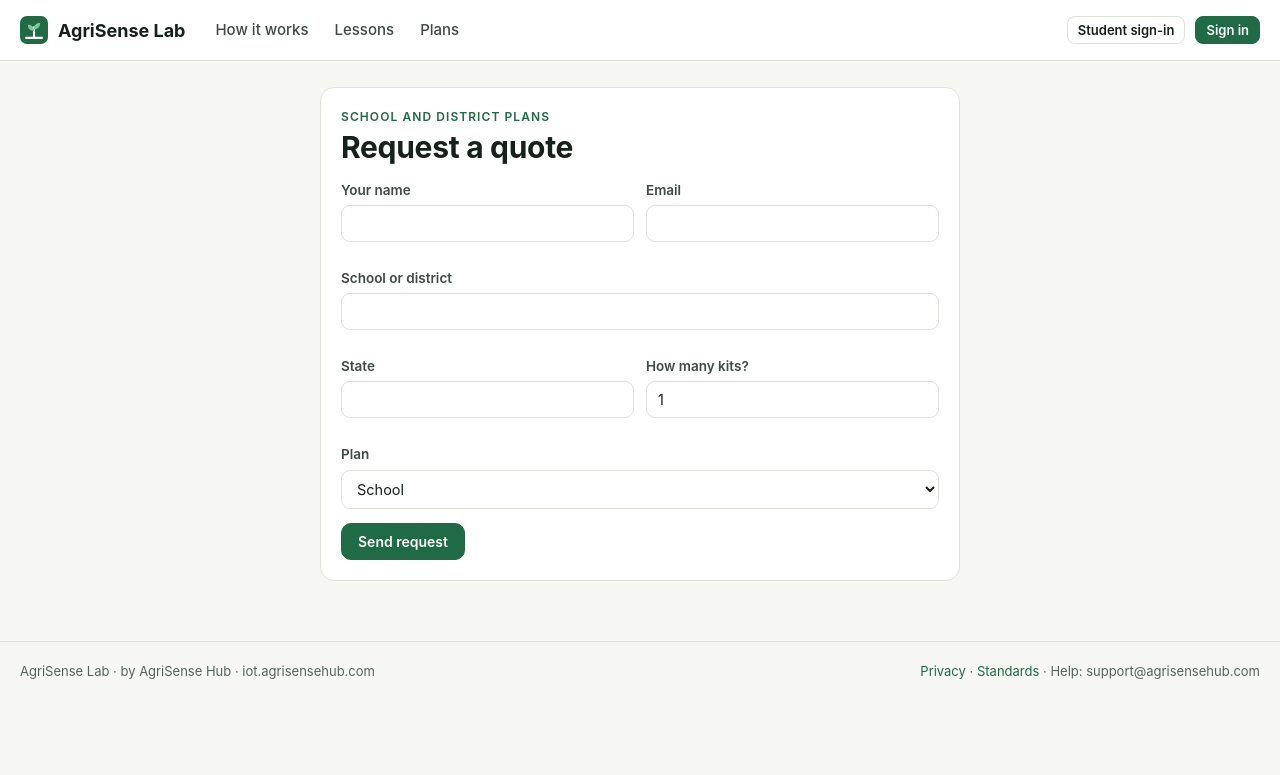
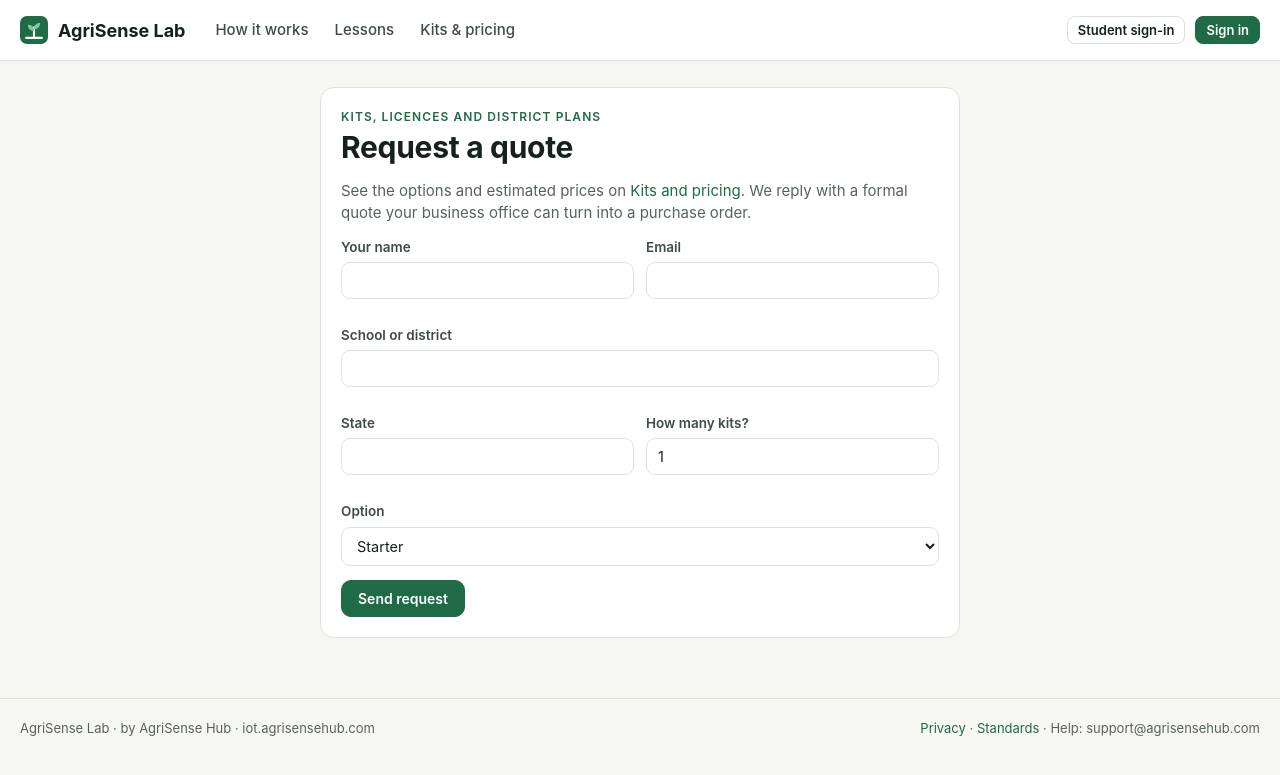
Before and after one commit to foguche-sys/Agrisense-Lab, a Flask app: page /quote in a window 1280 px wide. Shown: the top 775 px of the page. Run offline with Flask 3, Linux system fonts and the light colour scheme; data that the repository does not hold is empty; some libraries are stand-ins or nearby versions.

Commit message:
Kits and pricing page; website plans match the new options
/kits shows Starter, Field add-on, Starter + Field and Virtual with estimated prices,
what the school provides, how to buy (quote, PO, invoice), a demo video, pictures and FAQ.
No card checkout for kits. Quote form offers the kit options. Plans: Virtual and School
licence at $300 a year; seed_catalog keeps plan prices current in existing databases.

Co-Authored-By: Claude Opus 5.5 <noreply@anthropic.com>
Claude-Session: https://claude.ai/code/session_01KTS5oJzAQnHpqmbrZXhuqj

```diff
--- a/agrisense/routes/public.py
+++ b/agrisense/routes/public.py
@@ -4,6 +4,7 @@ from flask import Blueprint, g, redirect, render_template, request, session, url
 from .. import auth
 from ..db import jdump, new_id, now
 from ..rbac import home_for
+from ..services import kits as K
 from ..services import privacy as PRIV
 from .util import db, err, ok
 
@@ -15,6 +16,12 @@ def landing():
     plans = db().q("SELECT * FROM plans ORDER BY COALESCE(price_cents, 99999999)")
     lessons = db().q("SELECT * FROM lessons ORDER BY code")
     return render_template("public/landing.html", plans=plans, lessons=lessons)
+
+
+@bp.route("/kits")
+def kits():
+    """Kits and pricing: the options, what the school provides, how to buy (quote -> PO -> invoice), FAQ."""
+    return render_template("public/kits.html", K=K, video="Video3_Power_Up_Safety_Checks")
 
 
 @bp.route("/home")
@@ -29,16 +36,16 @@ def quote():
         f = request.form
         if not f.get("email") or "@" not in f.get("email", ""):
             err("Enter an email so we can send the quote.")
-            return render_template("public/quote.html", form=f)
+            return render_template("public/quote.html", form=f, quote_choices=K.QUOTE_CHOICES)
         try:
             kits = max(1, int(f.get("kits") or 1))
         except ValueError:
             kits = 1
         db().insert("leads", id=new_id("ld"), name=f.get("name", "")[:120], email=f["email"][:200].lower(),
-                    school=f.get("school", "")[:200], state=f.get("state", "")[:40], plan=f.get("plan", "school"),
+                    school=f.get("school", "")[:200], state=f.get("state", "")[:40], plan=f.get("plan") if f.get("plan") in K.QUOTE_CODES else "starter",
                     kits=kits, created_at=now())
-        return render_template("public/quote.html", sent=True, form={})
-    return render_template("public/quote.html", form={"plan": request.args.get("plan", "school")})
+        return render_template("public/quote.html", sent=True, form={}, quote_choices=K.QUOTE_CHOICES)
+    return render_template("public/quote.html", form={"plan": request.args.get("plan", "starter")}, quote_choices=K.QUOTE_CHOICES)
 
 
 PILOT_ROLES = ["Agriculture teacher", "Science teacher", "Computer science teacher", "CTE director", "School or district leader", "Other"]
--- /dev/null
+++ b/agrisense/services/kits.py
@@ -0,0 +1,60 @@
+"""What schools can buy: the kit options shown on /kits and offered on the quote form (Nov 2026).
+
+Hardware prices are ESTIMATES from the parts list's "Price tiers" sheet (2.2 x cost). Change them here when supplier
+quotes are in; the page and the quote form read them from this file. Prices are whole US dollars.
+"""
+
+ESTIMATED = True                      # shows "Estimated" beside prices until real quotes are in
+PILOT_TERM = "fall 2027"
+LICENCE_PER_KIT = 300                 # website licence, $ per kit (or per Virtual school) per year
+PER_STUDENT_STARTER = 13              # Starter + licence, 3 sections x 24 students, kit lasts 5 years
+
+KITS = [
+    {"code": "starter", "name": "Starter", "price": 3149, "unit": "one-time, per kit", "image": "img/kits/starter_trainer.jpg",
+     "tag": "The complete classroom lab",
+     "summary": "Everything students need to wire, measure, water and decide at one bench.",
+     "includes": ["Trainer board: power, controller, coding panel, relays (pump, fan, motor, grow light) and knobs",
+                  "UNO R4 WiFi student controller, screwed beside the controller (codes from a Chromebook)",
+                  "Water station: pump, pressure sensor, float switch, test cups",
+                  "Build deck: students assemble their own sensor node (node E)",
+                  "Plug-in sensor pods, banana leads, 12 V adapter",
+                  "Hard carry case with foam", f"Website licence: ${LICENCE_PER_KIT} a year"],
+     "best_for": "Agriculture, science and CTE classrooms starting hands-on precision agriculture."},
+    {"code": "field", "name": "Field add-on", "price": 2249, "unit": "one-time, add to a Starter", "image": "img/kits/field_node.jpg",
+     "tag": "Optional",
+     "summary": "Turns the classroom lab into a real farm network for the greenhouse, garden or FFA plot.",
+     "includes": ["Four sealed outdoor soil nodes (A to D) with 7-in-1 soil probes",
+                  "Pump node for the drip line", "LoRa gateway: long-range radio to the website",
+                  "Logs all five soil-bench tubs day and night, then moves outside"],
+     "best_for": "Schools with a greenhouse, school garden or FFA plot."},
+    {"code": "both", "name": "Starter + Field", "price": 5349, "unit": "one-time, per kit", "image": "img/kits/case.jpg",
+     "tag": "Everything",
+     "summary": "Both together: from the classroom bench to the school garden.",
+     "includes": ["Everything in Starter", "Everything in the Field add-on", "Packs in one hard case"],
+     "best_for": "Programs ready to run the full year with their own field data."},
+    {"code": "virtual", "name": "Virtual", "price": LICENCE_PER_KIT, "unit": "per year", "image": None,
+     "tag": "No hardware",
+     "summary": "The website, simulation mode and the AI Lab. Every lesson runs on simulated sensors.",
+     "includes": ["All 14 lessons in simulation mode", "AI Lab (lessons 2.1 to 2.5) with sample farm data",
+                  "Field Studio dashboards", "Teacher training Level 1 (online)"],
+     "best_for": "Trying AgriSense Lab before buying hardware, or a computer science class."},
+]
+
+SCHOOL_PROVIDES = [
+    ("Soil bench supplies", "Five clear tubs, a drip kit, a bucket, sand, topsoil, clay, fertilizer and salt: about $100 at a local store. We send the shopping list and a setup card."),
+    ("Two digital multimeters", "Most science and ag classrooms already have them."),
+    ("Chromebooks or laptops", "Any computer with a web browser. Students code the UNO R4 in the Arduino Cloud Editor."),
+    ("Wi-Fi", "The Trainer and the gateway join the school network."),
+]
+
+FAQ = [
+    ("Do we need the Field add-on?", "No. Starter runs every hands-on lesson at the bench. Lessons that need days of continuous data use the shared sample data or simulation until you add the Field nodes, which record your own."),
+    ("How do we pay?", "Request a quote. We send a formal quote your business office can turn into a purchase order. We ship the kit and invoice the school. We do not take card payments for kits."),
+    ("How long does setup take?", "About an hour for the Trainer and the water station, plus an hour for the soil bench. Teacher training Level 1 (3 hours, online) walks through it."),
+    ("Is student data safe?", "Students sign in with a class code and pictures, with no email or birthday. We sign your district's data privacy agreement."),
+    ("What if something breaks?", "Every printed part can be reprinted and every electronic part is a standard part. Pilot schools get spare parts and direct support."),
+    ("Are prices final?", "Not yet. They are estimates until our supplier quotes are in. Pilot schools get pilot pricing."),
+]
+
+QUOTE_CHOICES = [(k["code"], k["name"]) for k in KITS] + [("district", "District (several schools)")]
+QUOTE_CODES = {c for c, _ in QUOTE_CHOICES} | {"school"}       # "school" kept for old links
--- a/agrisense/templates/base.html
+++ b/agrisense/templates/base.html
@@ -44,7 +44,7 @@
       {% else %}
         <a href="{{ url_for('public.landing') }}#how">How it works</a>
         <a href="{{ url_for('public.landing') }}#lessons">Lessons</a>
-        <a href="{{ url_for('public.landing') }}#plans">Plans</a>
+        <a href="{{ url_for('public.kits') }}">Kits &amp; pricing</a>
       {% endif %}
     </nav>
     <div class="who">
--- a/agrisense/templates/public/landing.html
+++ b/agrisense/templates/public/landing.html
@@ -57,6 +57,6 @@
     </div>
     {% endfor %}
   </div>
-  <p class="muted" style="margin-top:12px">Schools can pay by purchase order or card. Prices don't include hardware kits, which are quoted separately.</p>
+  <p class="muted" style="margin-top:12px">Website licences. Hardware kits (Starter, Field add-on) are on <a href="{{ url_for('public.kits') }}">Kits and pricing</a>. Schools pay by purchase order.</p>
 </section>
 {% endblock %}
--- a/agrisense/templates/public/quote.html
+++ b/agrisense/templates/public/quote.html
@@ -6,7 +6,8 @@
   <h1>Thanks, we've got it</h1><p>Our team will email a quote within two school days, including kit hardware, licences and a privacy agreement for your district.</p>
   <a class="btn" href="{{ url_for('public.landing') }}">Back to home</a>
 {% else %}
-  <div class="eyebrow">School and district plans</div><h1>Request a quote</h1>
+  <div class="eyebrow">Kits, licences and district plans</div><h1>Request a quote</h1>
+  <p class="muted">See the options and estimated prices on <a href="{{ url_for('public.kits') }}">Kits and pricing</a>. We reply with a formal quote your business office can turn into a purchase order.</p>
   <form method="post">{{ csrf() }}
     <div class="grid g2" style="gap:12px">
       <div class="field"><label for="n">Your name</label><input id="n" name="name" value="{{ form.name or '' }}"></div>
@@ -14,7 +15,7 @@
       <div class="field span2"><label for="s">School or district</label><input id="s" name="school" value="{{ form.school or '' }}"></div>
       <div class="field"><label for="st">State</label><input id="st" name="state" value="{{ form.state or '' }}"></div>
       <div class="field"><label for="k">How many kits?</label><input id="k" type="number" min="1" name="kits" value="{{ form.kits or 1 }}"></div>
-      <div class="field span2"><label for="p">Plan</label><select id="p" name="plan"><option value="school" {{ 'selected' if form.plan == 'school' }}>School</option><option value="district" {{ 'selected' if form.plan == 'district' }}>District</option></select></div>
+      <div class="field span2"><label for="p">Option</label><select id="p" name="plan">{% for c, n in quote_choices %}<option value="{{ c }}" {{ 'selected' if form.plan == c or (form.plan == 'school' and c == 'starter') }}>{{ n }}</option>{% endfor %}</select></div>
     </div>
     <button class="btn primary">Send request</button>
   </form>
```
Also changed, not shown: agrisense/services/catalog.py (+8 -4 lines), agrisense/templates/public/kits.html (added, +75 -0 lines), tests/test_kits_page.py (added, +28 -0 lines), tests/test_pages.py (+1 -1 lines), agrisense/static/img/kits/bench.jpg (added), agrisense/static/img/kits/case.jpg (added), agrisense/static/img/kits/field_node.jpg (added), agrisense/static/img/kits/starter_trainer.jpg (added), agrisense/static/img/kits/student_port.jpg (added).
